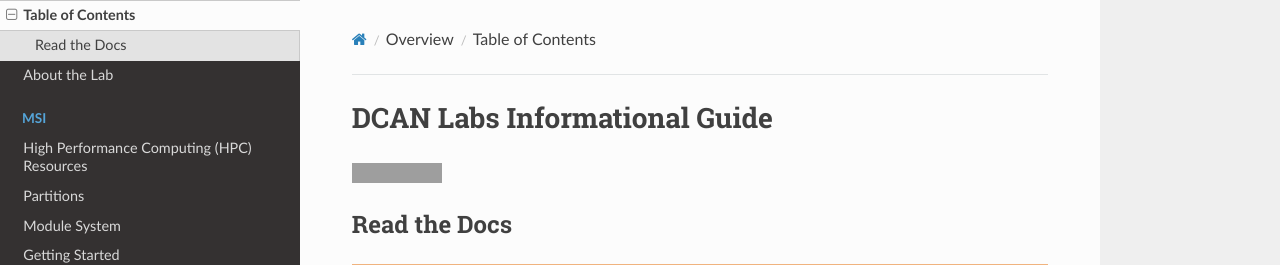
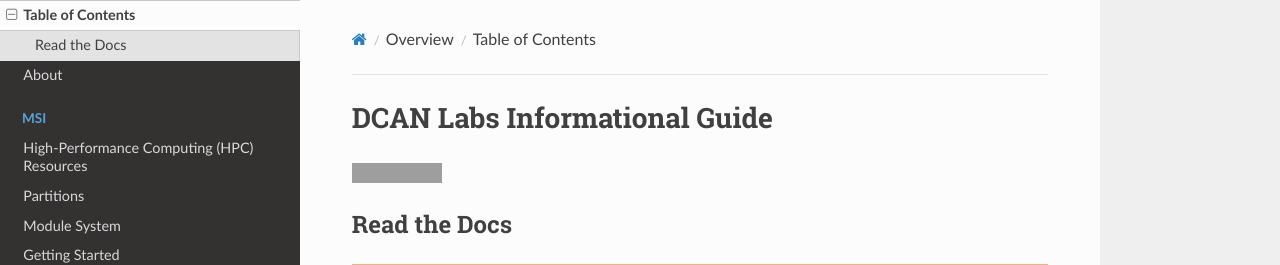
Before and after one commit to DCAN-Labs/cdni-brain, an MkDocs documentation site: the page built from docs/index.md, in a window 1280 px wide. Shown: the top 265 px of the page. Built offline with MkDocs 1.6.1, drawn with Linux system fonts in a browser that asks for light colours; nearby versions of some CDN libraries; grey boxes are pictures that could not be loaded.

Commit message:
Update mkdocs.yml

```diff
--- a/mkdocs.yml
+++ b/mkdocs.yml
@@ -6,9 +6,9 @@ docs_dir: docs
 nav:
   - Overview:
       - Table of Contents: index.md
-      - About the Lab: about.md
+      - About: about.md
   - MSI:
-      - High Performance Computing (HPC) Resources: hpc.md
+      - High-Performance Computing (HPC) Resources: hpc.md
       - Partitions: partitions.md
       - Module System: modules.md
       - Getting Started: msi-login.md
```
